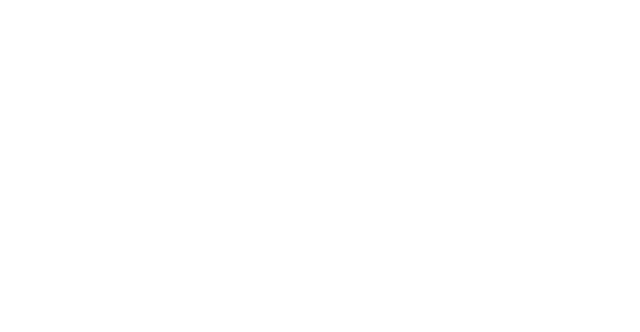
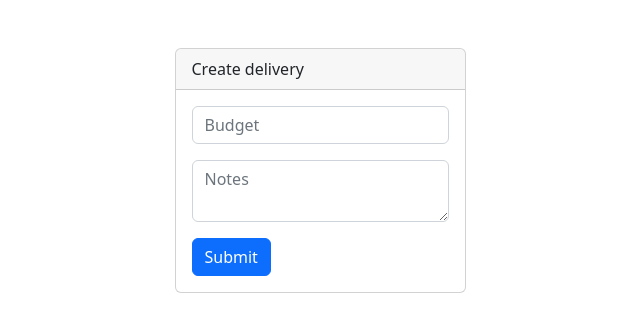
Before and after one commit to collinkip/orderapp_frontend, a React (Create React App) app: page / in a window 1280 px wide. Shown: the top 332 px of the page, without its empty margins (320-960 px from the left). Built offline with nearby package versions, Linux system fonts and the light colour scheme.

Commit message:
renamed the delivery component

```diff
--- a/src/App.js
+++ b/src/App.js
@@ -1,10 +1,66 @@
+import 'bootstrap/dist/css/bootstrap.css'
+import './App.css';
+import {useState} from 'react';
+import Delivery from './Delivery';
 
-import './App.css';
+
 
 function App() {
+
+  const [state, setstate] = useState({
+    "id": "01GAP8CG9N4KGA03EHMM3XAETX",
+    "budget": 50,
+    "notes": "checkout 3 pizas",
+    "status": "completed"
+});
+
+  const [id,setId]=useState('');
+  console.log(id)
+
+  const submit =async (e)=>{
+    e.preventDefault();
+    const form =new FormData(e.target);
+    const data = Object.fromEntries(form.entries());
+    const response=await fetch('http://127.0.0.1:8000/deliveries/create',{
+      method:'POST',
+      headers:{'Content-Type':'application/json',  "access-control-allow-origin" : "*",
+      "Content-type": "application/json; charset=UTF-8"
+
+    },
+      body:JSON.stringify({
+        type:"CREATE_DELIVERY",
+        data
+      })
+    });
+
+    const {id} =await response.json();
+    setId(id)
+
+  }
+
   return (
-    <div className="App">
+    <div className="py-5">
 
+
+      <div className="d-grid gap-2 d-sm-flex justify-content-sm-center mb-5">
+      {id === "" ?
+      <div className="card">
+        <div className="card-header">
+          Create delivery
+        </div>
+
+        <form className='card-body' onSubmit={submit}>
+          <div className="mb-3">
+            <input type="number" name='budget' className='form-control' placeholder='Budget' />
+          </div>
+          <div className="mb-3">
+            <textarea name='notes' className='form-control' placeholder='Notes' />
+          </div>
+          <button className='btn btn-primary'>Submit</button>
+        </form>
+      </div>
+      :<Delivery></Delivery>}
+      </div>
     </div>
   );
 }
```
